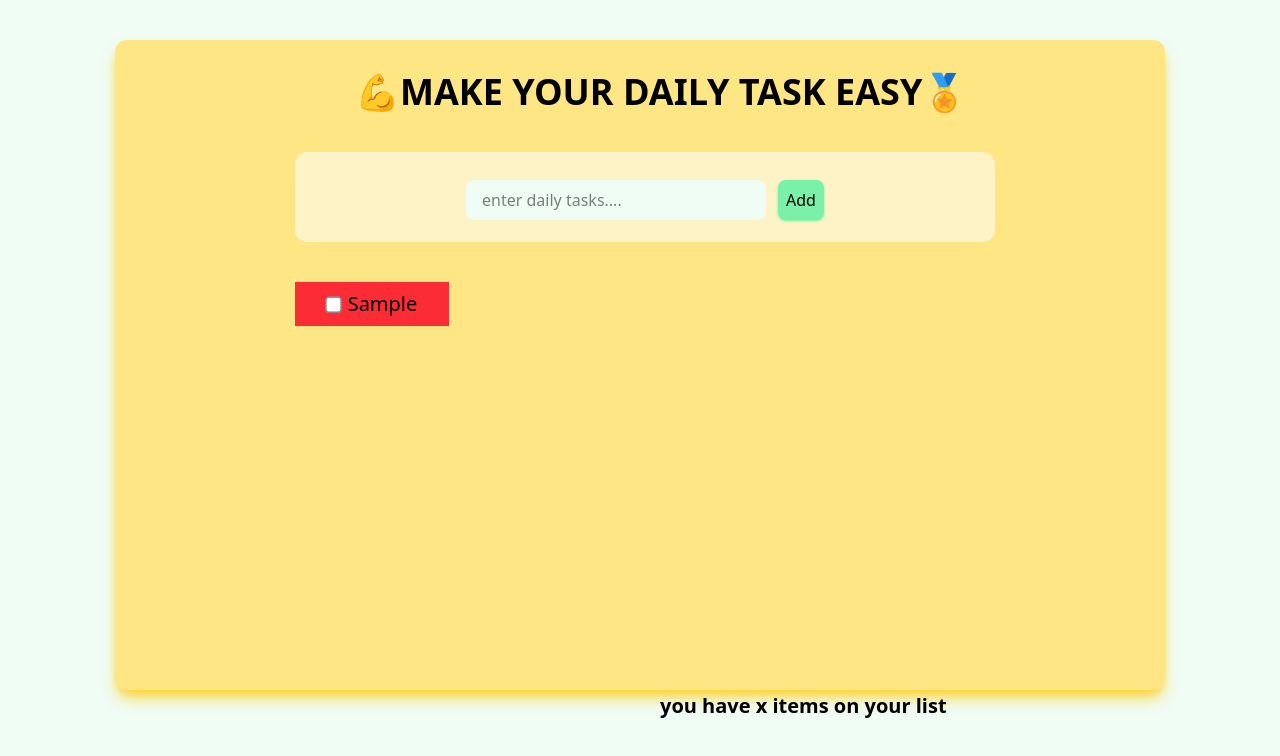
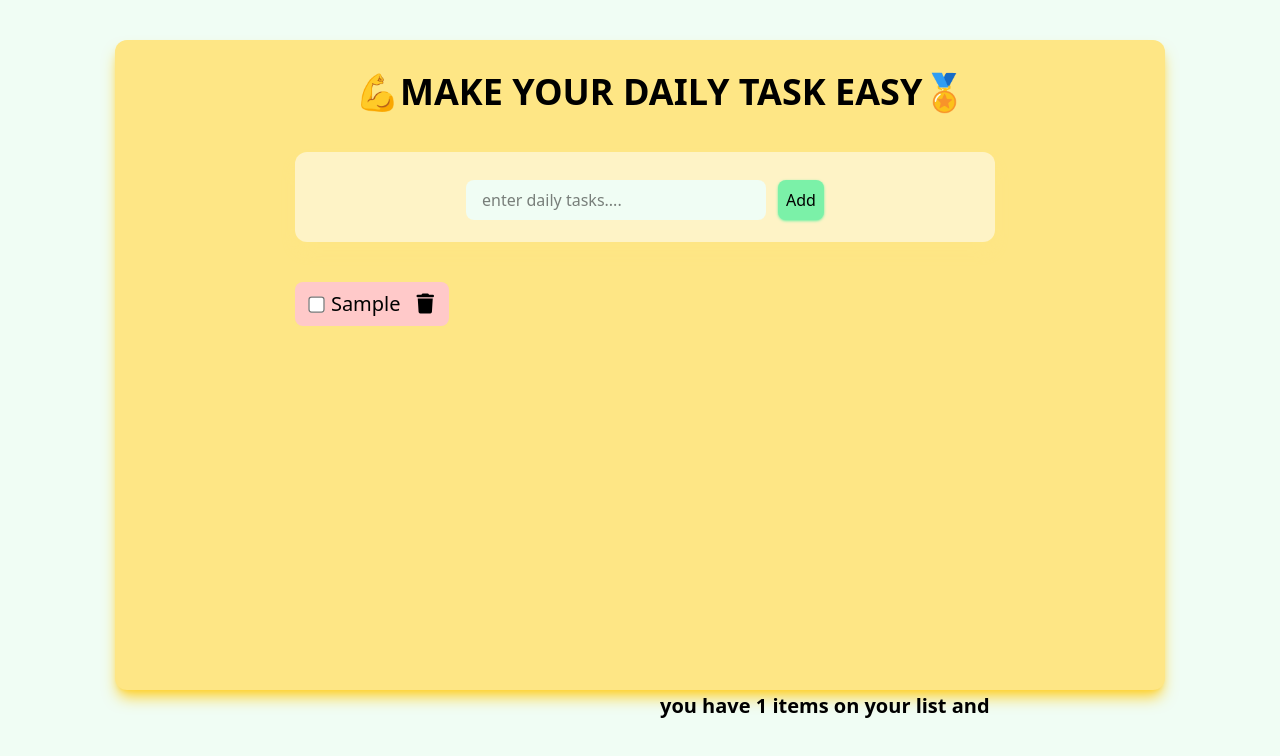
Before and after one commit to athul457/gym-task-manager, a React (Vite) app: page / in a window 1280 px wide. Both pictures are taken after typing "Sample" into the empty fields and a click on the button "Add". Shown: the top 756 px of the page. Built offline with nearby package versions, Linux system fonts and the light colour scheme.

Commit message:
task item completed

```diff
--- a/index.html
+++ b/index.html
@@ -5,6 +5,13 @@
     <link rel="icon" type="image/svg+xml" href="/vite.svg" />
     <link rel="preconnect" href="https://fonts.googleapis.com" />
     <link rel="preconnect" href="https://fonts.gstatic.com" crossorigin />
+    <link
+      rel="stylesheet"
+      href="https://cdnjs.cloudflare.com/ajax/libs/font-awesome/6.7.2/css/all.min.css"
+      integrity="sha512-Evv84Mr4kqVGRNSgIGL/F/aIDqQb7xQ2vcrdIwxfjThSH8CSR7PBEakCr51Ck+w+/U6swU2Im1vVX0SVk9ABhg=="
+      crossorigin="anonymous"
+      referrerpolicy="no-referrer"
+    />
     <meta name="viewport" content="width=device-width, initial-scale=1.0" />
     <title>Vite + React</title>
   </head>
--- a/src/App.jsx
+++ b/src/App.jsx
@@ -11,6 +11,12 @@ function App() {
   });
 
   const [itemArray, setItemArray] = useState([]);
+
+  function handleDeleteButton(index) {
+    setItemArray((prevItem) =>
+      prevItem.filter((newItem, ind) => ind !== index)
+    );
+  }
 
   function handleCompleted(index) {
     setItemArray((prevItem) =>
@@ -42,24 +48,29 @@ function App() {
           task={task}
           handleOnchange={handleOnchange}
         />
-        <TaskList itemArray={itemArray} handleCompleted={handleCompleted} />
-        <Footer />
+        <TaskList
+          itemArray={itemArray}
+          handleCompleted={handleCompleted}
+          handleDeleteButton={handleDeleteButton}
+        />
+        <Footer itemArray={itemArray} />
       </div>
     </div>
   );
 }
 
-function TaskList({ itemArray, handleCompleted }) {
+function TaskList({ itemArray, handleCompleted, handleDeleteButton }) {
   return (
     <>
       <div className="list-none grid grid-cols-4 items-center justify-between gap-7  w-[700px] h-auto ml-45 mt-10 text-center">
         {itemArray.map((task, index) => (
           <ul>
-            <li key={index} className="bg-red-500 p-2 text-xl">
+            <li key={index} className="bg-red-200 p-2 text-xl rounded-lg">
               <TaskItem
                 task={task}
                 handleCompleted={handleCompleted}
                 index={index}
+                handleDeleteButton={handleDeleteButton}
               />
             </li>
           </ul>
@@ -69,20 +80,24 @@ function TaskList({ itemArray, handleCompleted }) {
   );
 }
 
-function TaskItem({ task, handleCompleted, index }) {
+function TaskItem({ task, handleCompleted, index, handleDeleteButton }) {
   return (
     <>
       <div>
         <input
           type="checkbox"
+          checked={task.completed}
           className="mr-2 scale-125 border-0 bg-amber-300 accent-amber-500"
-          onClick={handleCompleted}
+          onClick={() => handleCompleted(index)}
         />
         {
           <span className={task.completed ? "line-through" : ""}>
             {task.description}
           </span>
         }
+        <button className="ml-4" onClick={() => handleDeleteButton(index)}>
+          <i class="fa-solid fa-trash"></i>
+        </button>
       </div>
     </>
   );
--- a/src/Footer.jsx
+++ b/src/Footer.jsx
@@ -1,8 +1,12 @@
-export function Footer() {
+export function Footer({ itemArray }) {
+  const itemLength = itemArray.length;
+  const completedItem = itemArray.completed;
   return (
     <>
       <div className="absolute bottom-20 left-165">
-        <h1 className="font-bold text-xl">you have x items on your list</h1>
+        <h1 className="font-bold text-xl">
+          you have {itemLength} items on your list and {completedItem}
+        </h1>
       </div>
     </>
   );
```
